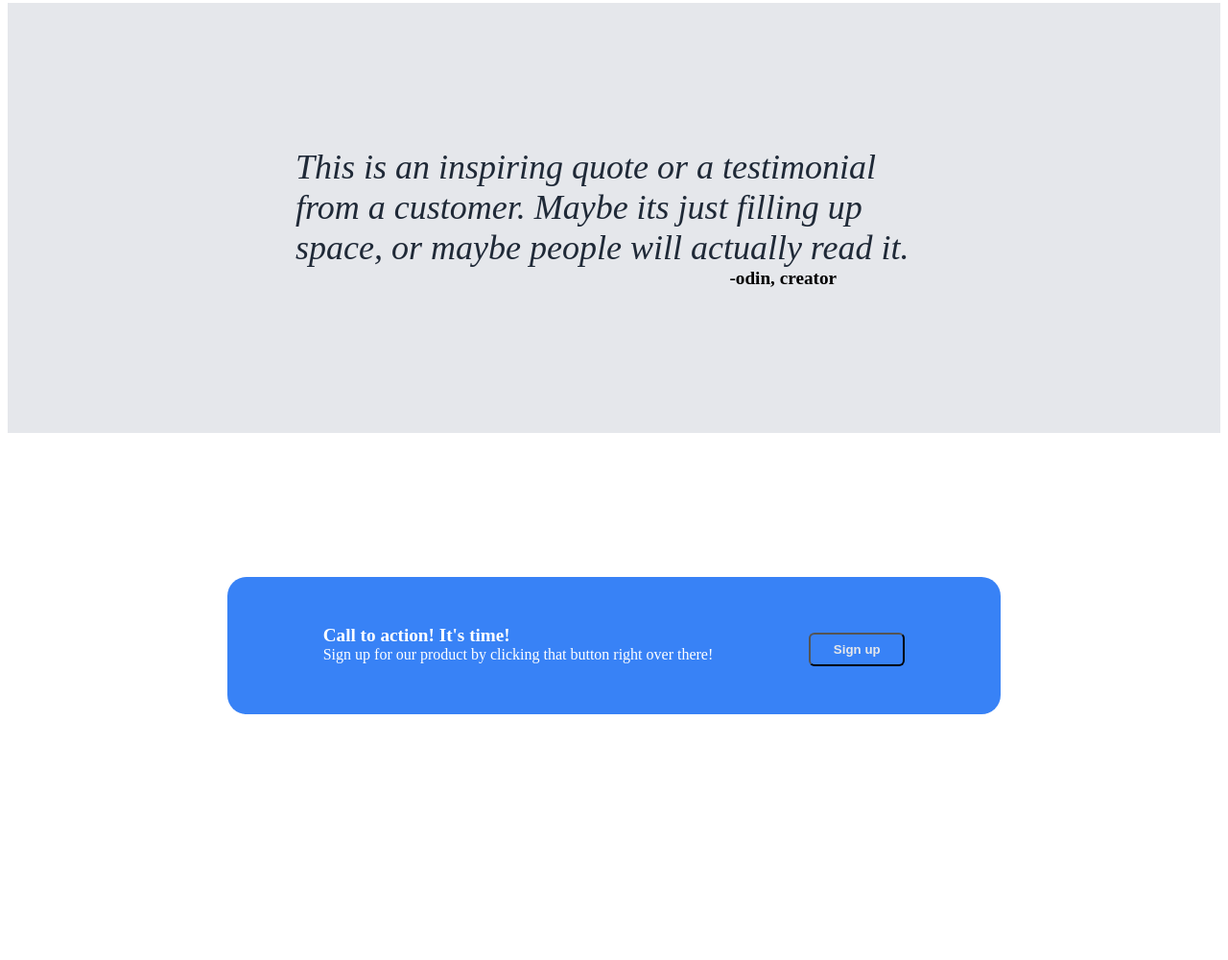
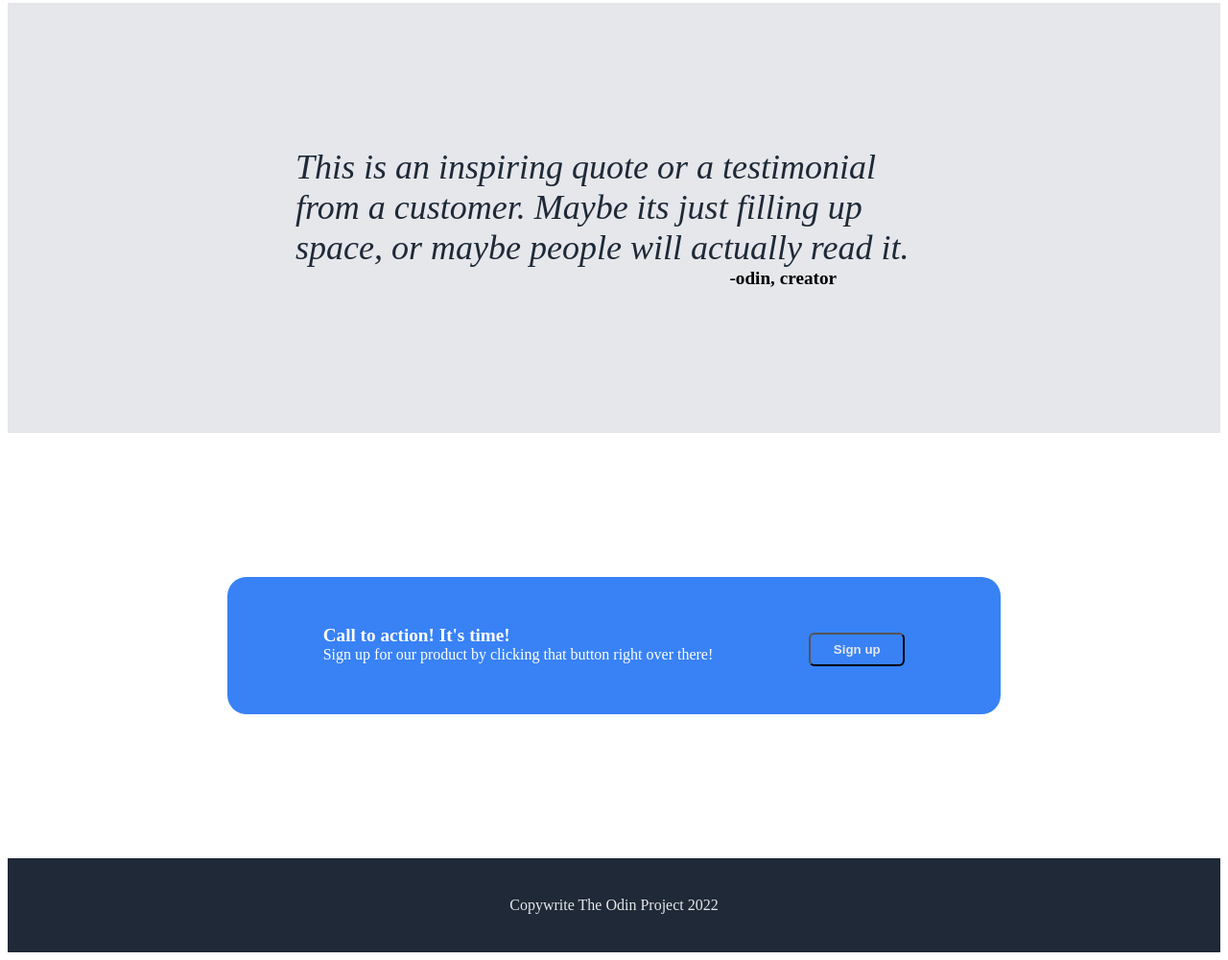
Before and after one commit to aljp37/Landing-page, a plain HTML site: page index.html in a window 1280 px wide. Shown: the part 1116-2116 px from the top of the page at 96% size. Before the commit the page ends 2018 px from the top, so only its background shows below. Drawn offline with Linux system fonts and the light colour scheme.

Commit message:
added footer

```diff
--- a/index.html
+++ b/index.html
@@ -66,6 +66,8 @@
             </div>
         </div>
 
+        <div class="footer">Copywrite The Odin Project 2022</div>
+
 
 
 
--- a/style.css
+++ b/style.css
@@ -174,3 +174,11 @@ button {
     flex-direction: column;
     margin-right: 100px;
 }
+
+.footer {
+    display: flex;
+    background-color: #1F2937;
+    color: #E5E7EB;
+    padding: 40px;
+    justify-content: center;
+}
```
